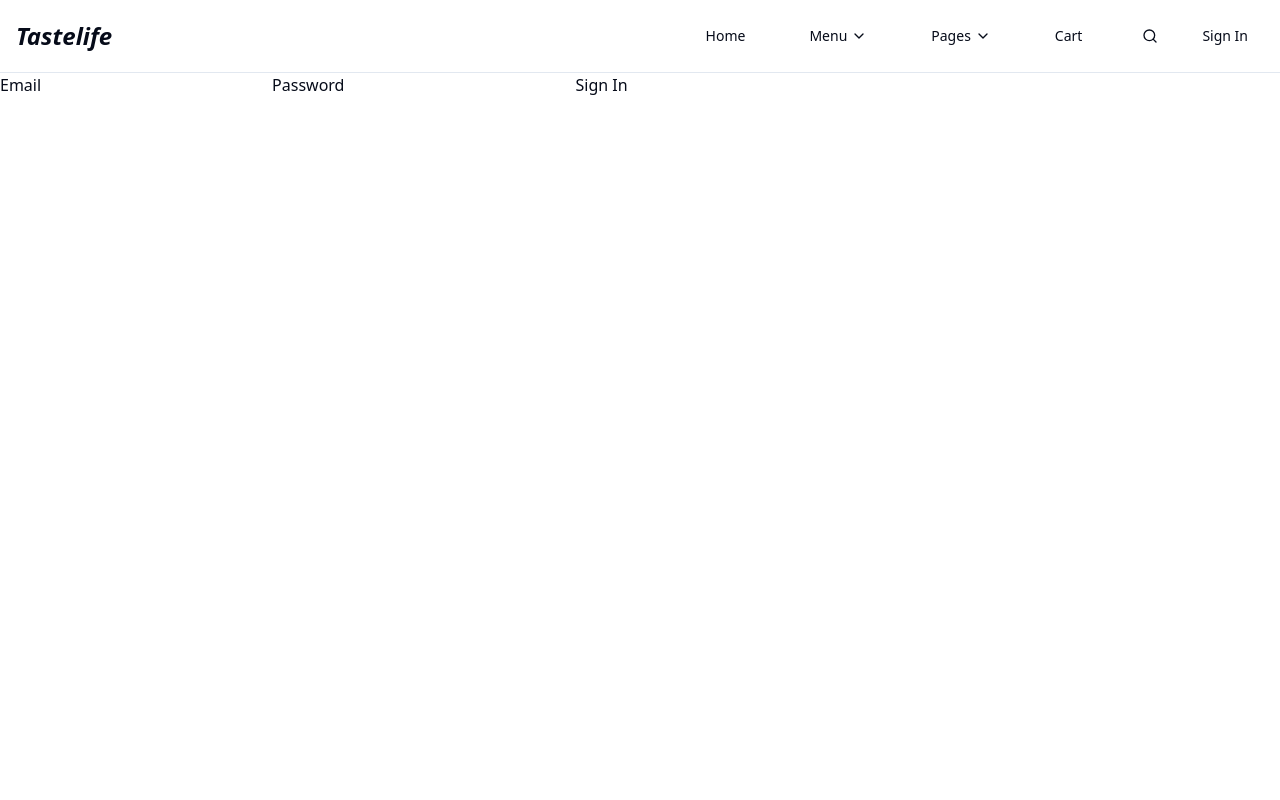
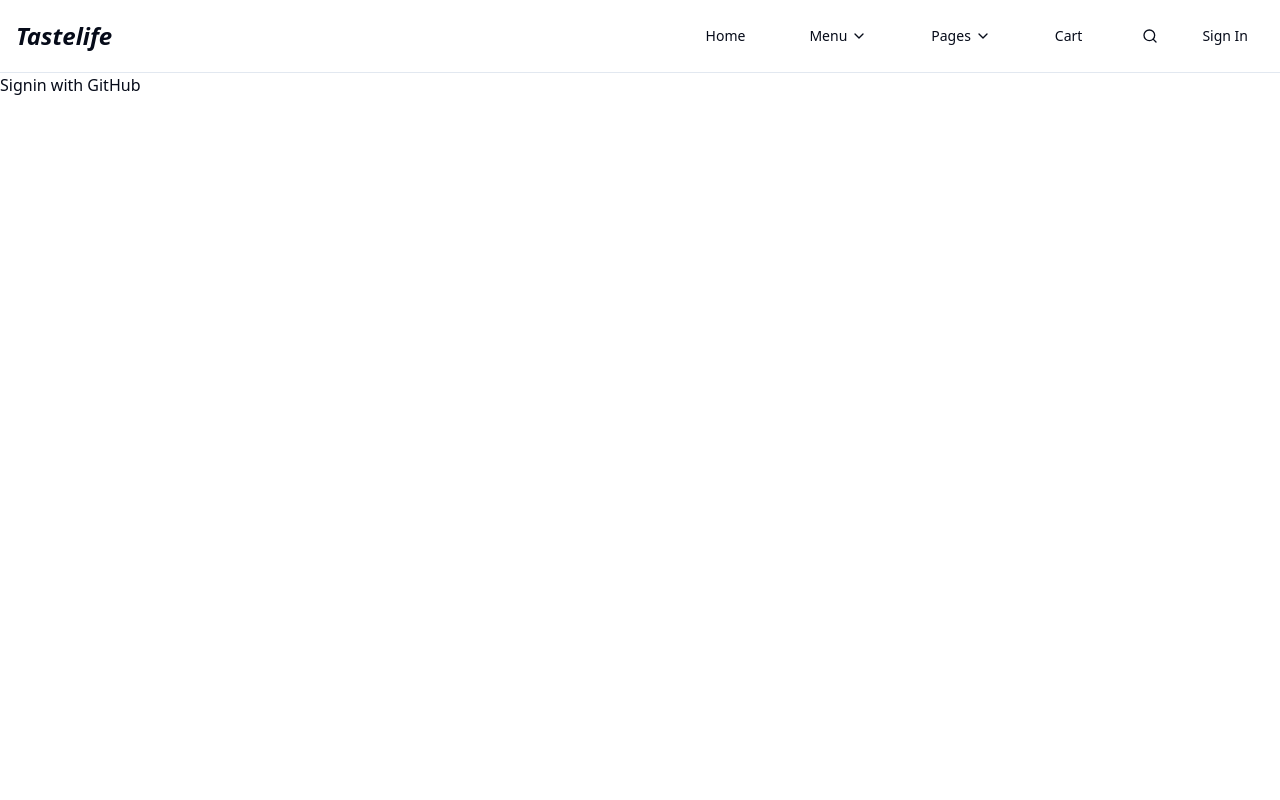
Before and after one commit to boss-moh/food-app, a Next.js app: page /login in a window 1280 px wide. Shown: the top 800 px of the page. Built offline with nearby package versions, Linux system fonts and the light colour scheme.

Commit message:
save auth github succss

```diff
--- a/src/app/(auth)/login/page.tsx
+++ b/src/app/(auth)/login/page.tsx
@@ -1,4 +1,4 @@
-// "use client";
+import { signIn } from "@/auth";
 
 // import { signIn } from "@/auth";
 
@@ -144,25 +144,34 @@
 //   );
 // }
 
-import { signIn } from "@/auth";
-async function action(formData) {
-  "use server";
-
-  await signIn("credentials", formData);
-}
+// export default function SignIn() {
+//   return (
+//     <>
+//       <button onClick={() => signIn("github")}>github</button>
+//       <form>
+//         <label>
+//           Email
+//           <input name="email" type="email" />
+//         </label>
+//         <label>
+//           Password
+//           <input name="password" type="password" />
+//         </label>
+//         <button>Sign In</button>
+//       </form>
+//     </>
+//   );
+// }
 
 export default function SignIn() {
   return (
-    <form action={action}>
-      <label>
-        Email
-        <input name="email" type="email" />
-      </label>
-      <label>
-        Password
-        <input name="password" type="password" />
-      </label>
-      <button>Sign In</button>
+    <form
+      action={async () => {
+        "use server";
+        await signIn("github");
+      }}
+    >
+      <button type="submit">Signin with GitHub</button>
     </form>
   );
 }
--- /dev/null
+++ b/src/app/(auth)/test/page.tsx
@@ -0,0 +1,7 @@
+"use client";
+
+import { signIn } from "next-auth/react";
+
+export default function SignIn() {
+  return <button onClick={() => signIn("github")}>Sign in Client</button>;
+}
--- a/src/auth.ts
+++ b/src/auth.ts
@@ -4,40 +4,38 @@ import GitHub from "next-auth/providers/github";
 import { prisma } from "./lib";
 
 import { PrismaAdapter } from "@next-auth/prisma-adapter";
-// import Credentials from "next-auth/providers/credentials";
-import Credentials from "next-auth/providers/credentials";
 
 const adapter = PrismaAdapter(prisma);
 
 export const { auth, handlers, signIn, signOut } = NextAuth({
   adapter,
-  session: { strategy: "jwt" },
-  providers: [
-    GitHub,
-    Credentials({
-      credentials: {
-        email: {},
-        password: {},
-      },
-      authorize: async (credentials) => {
-        console.log("credentials", credentials);
-        const { email, password } = credentials;
-        const user = await prisma.user.findUnique({
-          where: {
-            email: email as string,
-            password: password as string,
-          },
-        });
+  providers: [GitHub],
+});
 
-        console.log("user", user);
+// import Credentials from "next-auth/providers/credentials";
 
-        if (!user) {
-          return null;
-          throw new Error("Invalid credentials.");
-        }
+// Credentials({
+//   credentials: {
+//     email: {},
+//     password: {},
+//   },
+//   authorize: async (credentials) => {
+//     console.log("credentials", credentials);
+//     const { email, password } = credentials;
+//     const user = await prisma.user.findUnique({
+//       where: {
+//         email: email as string,
+//         password: password as string,
+//       },
+//     });
 
-        return user;
-      },
-    }),
-  ],
-});
+//     console.log("user", user);
+
+//     if (!user) {
+//       return null;
+//       throw new Error("Invalid credentials.");
+//     }
+
+//     return user;
+//   },
+// }),
```
Also changed, not shown: src/middleware.ts (+0 -7 lines), 1 other file (tests, documents, lock files or other folders).
